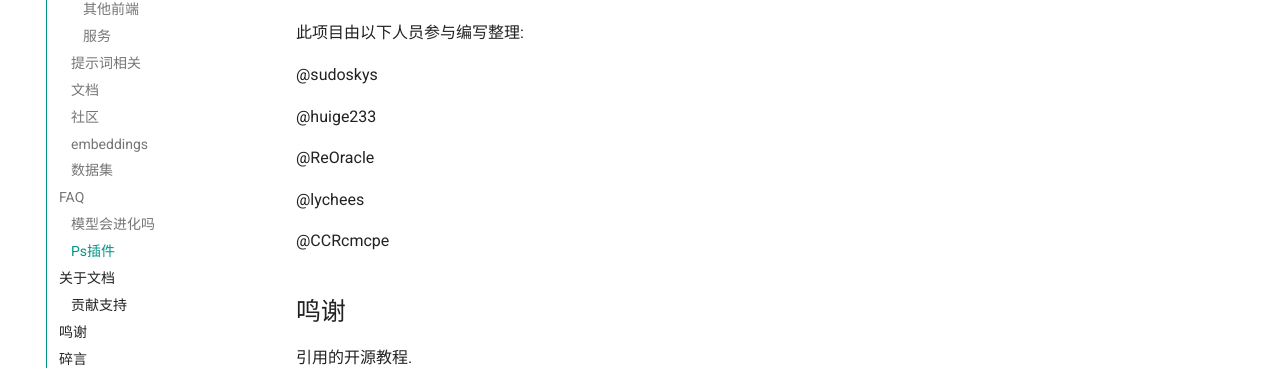
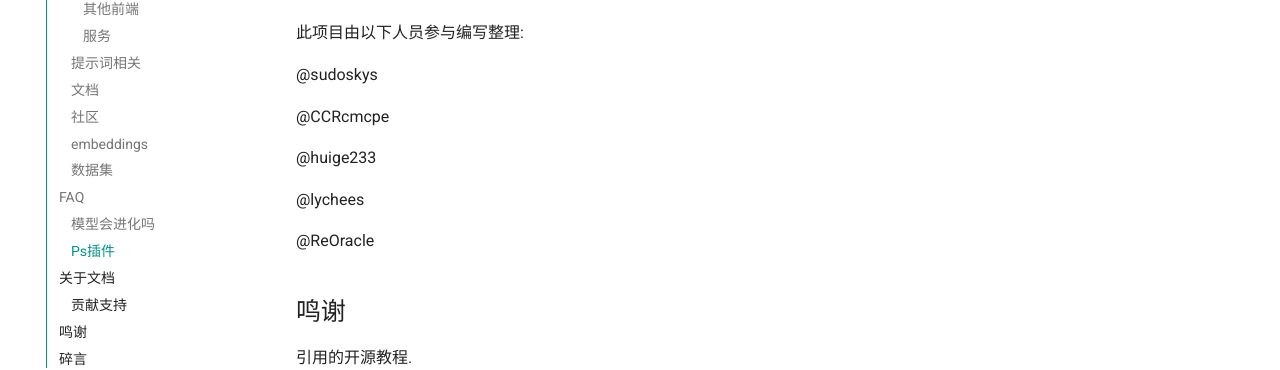
Before and after one commit to sudoskys/StableDiffusionBook, an MkDocs documentation site: the page built from docs/7_landing.md, in a window 1280 px wide and 900 px high, scrolled down 2818 px. Shown: the part 153-523 px from the top of the window. Built offline with MkDocs 1.6.1 and Material for MkDocs 9.7.7, drawn with Linux system fonts in a browser that asks for light colours; comment, search, counter and statistics services are not loaded.

```diff
--- a/docs/7_landing.md
+++ b/docs/7_landing.md
@@ -140,13 +140,14 @@ NAI模型使用 Danbooru2021 的数据, 而 Danbooru2022 还未训练(个人不
 
 @sudoskys
 
+@CCRcmcpe
+
 @huige233
+
+@lychees
 
 @ReOracle
 
-@lychees
-
-@CCRcmcpe
 
 ## 鸣谢
 
```
